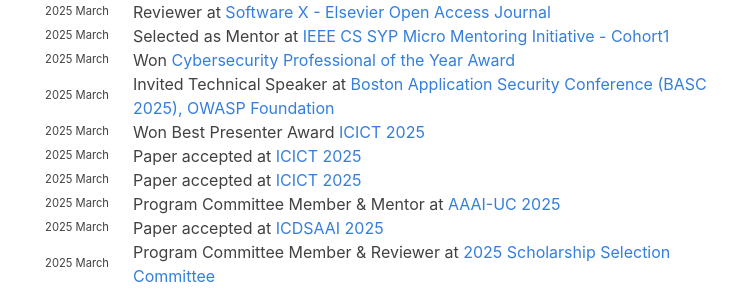
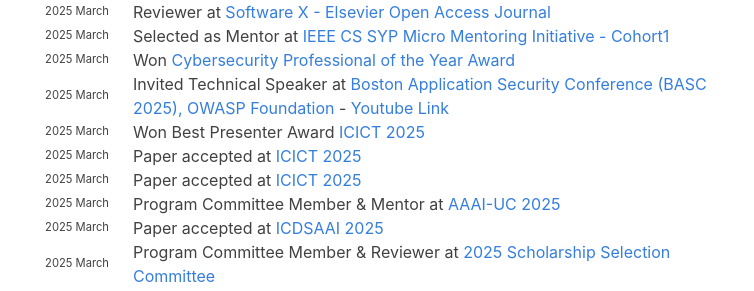
Before and after one commit to hariharanragothaman/hariharanragothaman.github.io, a Jekyll site: the page built from index.md, in a window 1280 px wide and 900 px high, scrolled down 1396 px. Shown: the part 162-453 px from the top of the window, without its empty margins (199-953 px from the left). Built offline with Jekyll 4.4.1, drawn with Linux system fonts in a browser that asks for light colours; nearby versions of some CDN libraries; some web fonts are replaced.

Commit message:
Updating Youtube Link for OWASP

```diff
--- a/_data/news.yaml
+++ b/_data/news.yaml
@@ -146,7 +146,7 @@
 
 - year: 2025
   year-extra: March
-  description: Invited Technical Speaker at <a href="https://basconf.org/">Boston Application Security Conference (BASC 2025), OWASP Foundation</a>
+  description: Invited Technical Speaker at <a href="https://basconf.org/">Boston Application Security Conference (BASC 2025), OWASP Foundation</a> - <a href="https://www.youtube.com/watch?v=Edky-9GsZOk">Youtube Link</a>
 
 - year: 2025
   year-extra: March
```
